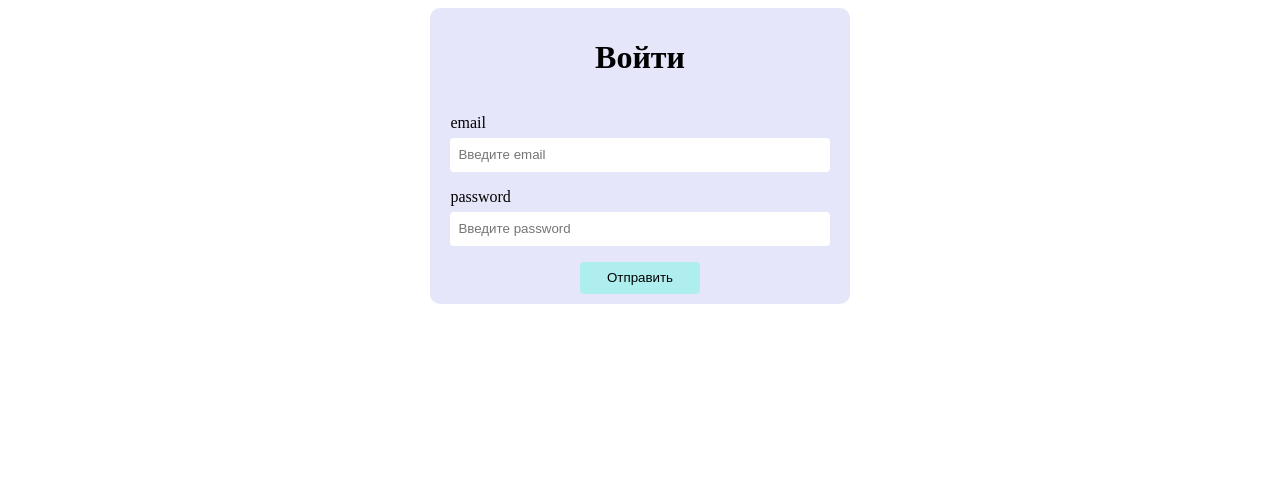
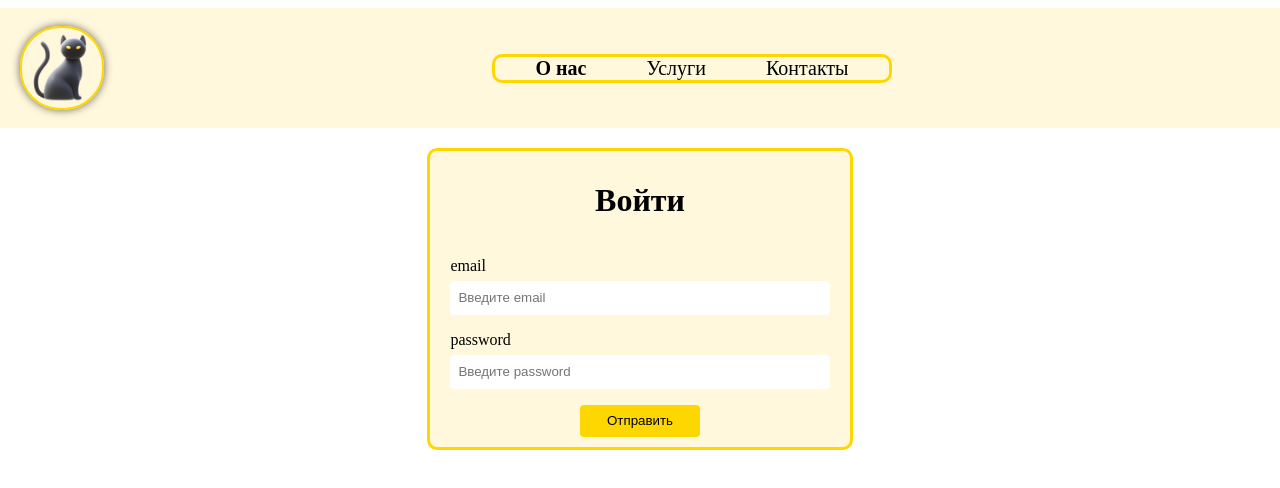
Before and after one commit to Olga2110/git2, a plain HTML site: page index.html in a window 1280 px wide. Drawn offline with Linux system fonts and the light colour scheme.

Commit message:
feat:header

```diff
--- a/index.html
+++ b/index.html
@@ -6,7 +6,22 @@
 		  <link href="styles.css"
 				  rel="stylesheet">
 </head>
+
 <body class="body">
+<header class="header">
+		  <img src="assets/icons8-кошка-94.png"
+				 class="header-logo"
+				 alt="кошечка"/>
+		  <nav
+						class="header-nav">
+					 <ul class="header-nav__list">
+								<li class="active">О нас</li>
+								<li>Услуги</li>
+								<li>Контакты</li>
+					 </ul>
+		  </nav>
+		  <div />
+</header>
 <div class="register">
 		  <div class="register-form">
 					 <h1 class="register-form__title">Войти</h1>
@@ -32,3 +47,5 @@
 		  </div>
 </div>
 </body>
+
+</html>
--- a/styles.css
+++ b/styles.css
@@ -5,10 +5,12 @@
 
 .register {
     width: 30%;
-    background-color: lavender;
+    background-color: cornsilk;
     padding: 10px 20px;
     border-radius: 10px;
     min-width: 320px;
+    margin-top: 140px;
+    border: 3px gold solid;
 }
 
 .register-form {
@@ -41,7 +43,7 @@
     border-radius: 4px;
     width: 120px;
     margin: 0 auto;
-    background-color: paleturquoise;
+    background-color: gold;
 }
 
 .register-form__submit:hover {
@@ -49,3 +51,49 @@
     transition-delay: 0.2s;
     transform: scale(1.1);
 }
+
+.header {
+    display: flex;
+    flex-direction: row;
+    background-color: cornsilk;
+    align-items: center;
+    justify-content: space-between;
+    position: fixed;
+    height: 120px;
+    width: 100%;
+
+}
+
+.header-logo {
+    height: 80px;
+    width: 80px;
+    border: 2px gold solid;
+    margin-left: 20px;
+    border-radius: 40px;
+    box-shadow: 0 0 8px rgba(0, 0, 0, 0.6);
+}
+
+.nav {
+    flex-direction: row;
+
+}
+
+.header-nav__list {
+    display: flex;
+    flex-direction: row;
+    gap: 60px;
+    font-size: 20px;
+    border: gold solid;
+    border-radius: 10px;
+    padding-right: 40px;
+}
+
+.header-nav__list > li {
+    list-style: none;
+}
+/* Селектор к елементу списка с классом active */
+.header-nav__list > li.active {
+    font-weight: bold;
+}
+
+/*TODO: Нужно поправить стили что бы nav находился четко над register (grid) */
```
Also changed, not shown: assets/icons8-кошка-94.png (added).
